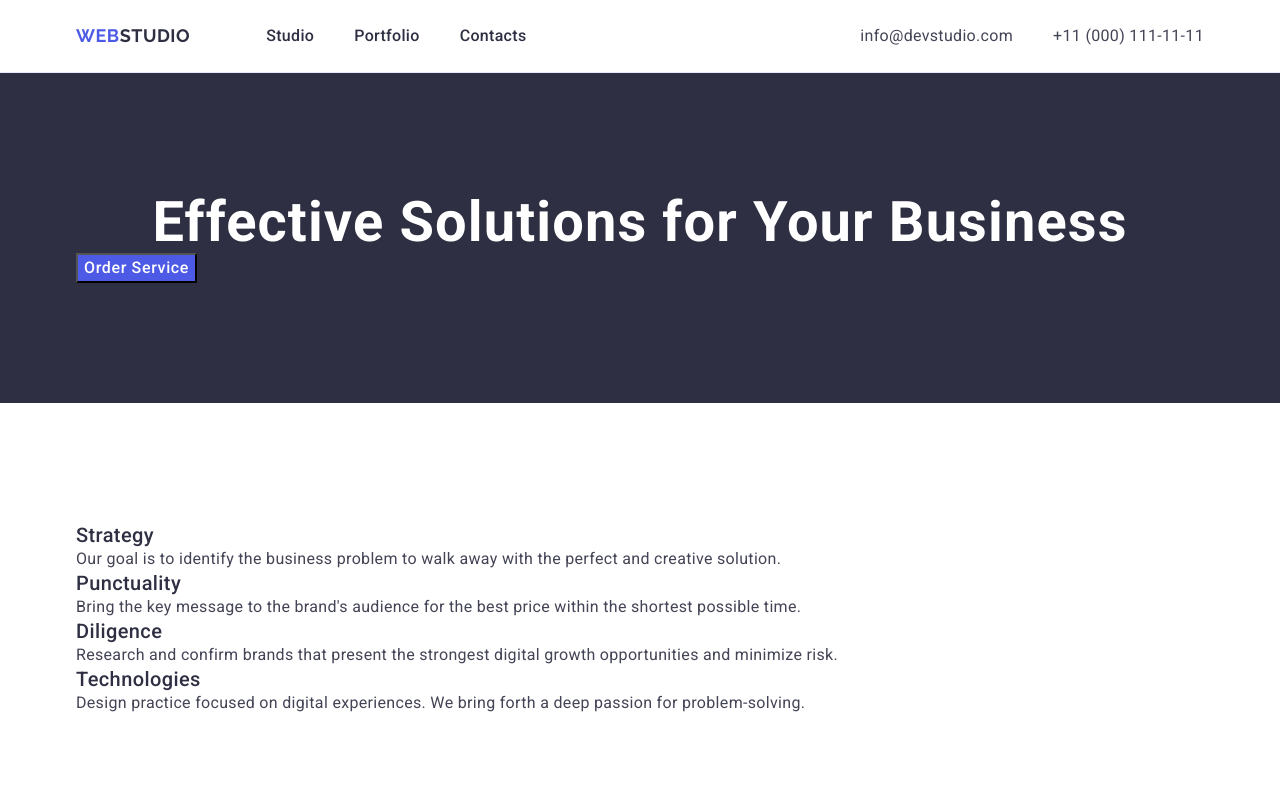
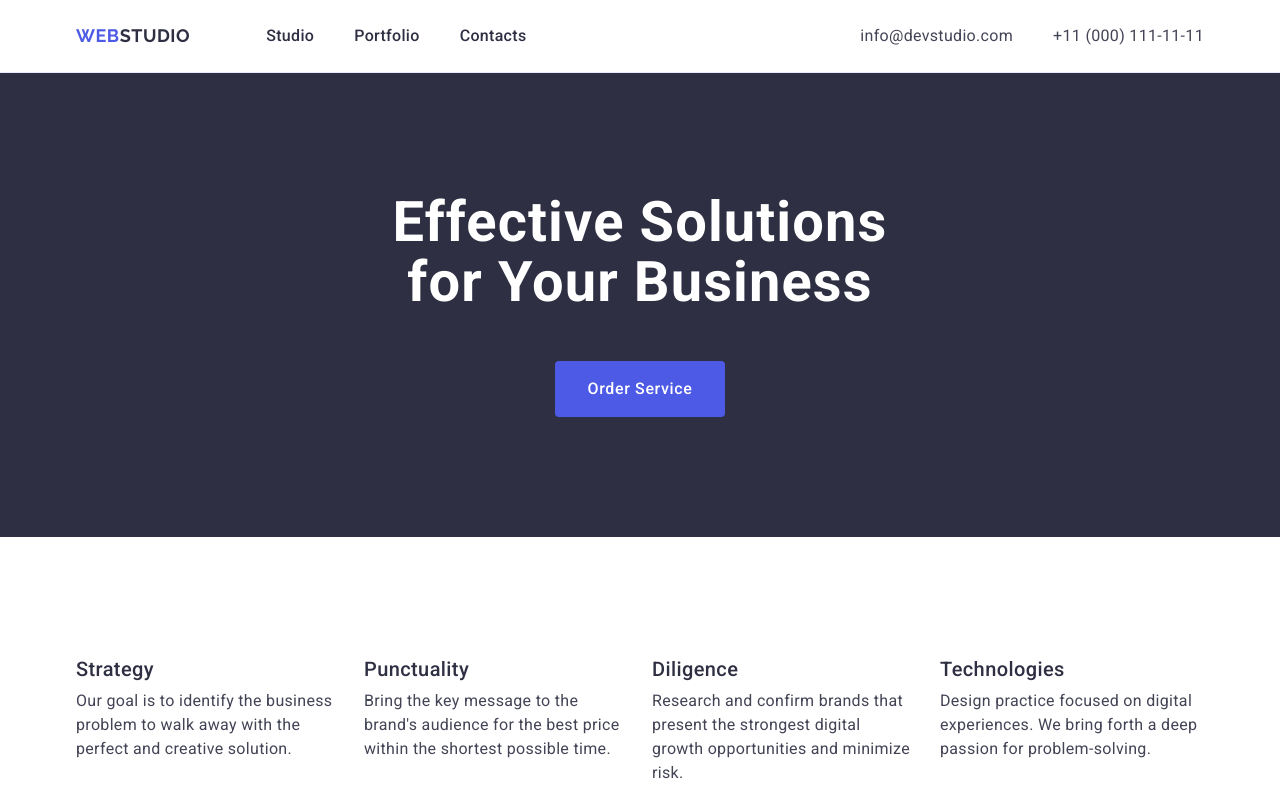
Before and after one commit to OlenaPanf/goit-markup-hw-03, a plain HTML site: page index.html in a window 1280 px wide. Shown: the top 800 px of the page. Drawn offline with nearby package versions, Linux system fonts and the light colour scheme.

Commit message:
except footer

```diff
--- a/css/styles.css
+++ b/css/styles.css
@@ -160,6 +160,10 @@ body {
         letter-spacing: 0.02em;
         color: #FFFFFF;
         text-align: center;
+        width: 496px;
+        margin-left: auto;
+        margin-right: auto;
+        margin-bottom: 48px;
 }
 
 .main-button {
@@ -170,12 +174,22 @@ body {
         letter-spacing: 0.04em;
         color: #FFFFFF;
         background: #4D5AE5;
+        padding: 16px 32px;
+        border-radius: 4px;
+        border: none;
+        display: block;
+        margin-left: auto;
+        margin-right: auto;
+        min-width: 169px;
+        height: 56px;
 }
 
 .main-button:hover,
 .main-button:focus {
     background: #404BBF;
 }
+
+
 
 /* ============== Section 2 ============== */
 /* section 2 and 3 and 4 */
@@ -209,6 +223,18 @@ body {
         color: #434455;
     }
 
+    .advantage-list {
+        display: flex;
+        column-gap: 24px;
+    }
+
+    .advantage-item {
+        width: calc((100% - 72px)/4);
+    }
+
+    .advantage-text-title {
+        margin-bottom: 8px;
+    }
 
 /* ============== Section 3 ============== */
 .third-section {
--- a/index.html
+++ b/index.html
@@ -65,30 +65,30 @@
       <section class="second-section section">
         <div class="container">
           <h2 class="advantage-title visually-hidden">Advantages</h2>
-          <ul class="list">
-            <li>
-              <h3 class="text-title">Strategy</h3>
+          <ul class="advantage-list list">
+            <li class="advantage-item">
+              <h3 class="advantage-text-title text-title">Strategy</h3>
               <p class="text">
                 Our goal is to identify the business problem to walk away with
                 the perfect and creative solution.
               </p>
             </li>
-            <li>
-              <h3 class="text-title">Punctuality</h3>
+            <li class="advantage-item">
+              <h3 class="advantage-text-title text-title">Punctuality</h3>
               <p class="text">
                 Bring the key message to the brand's audience for the best price
                 within the shortest possible time.
               </p>
             </li>
-            <li>
-              <h3 class="text-title">Diligence</h3>
+            <li class="advantage-item">
+              <h3 class="advantage-text-title text-title">Diligence</h3>
               <p class="text">
                 Research and confirm brands that present the strongest digital
                 growth opportunities and minimize risk.
               </p>
             </li>
-            <li>
-              <h3 class="text-title">Technologies</h3>
+            <li class="advantage-item">
+              <h3 class="advantage-text-title text-title">Technologies</h3>
               <p class="text">
                 Design practice focused on digital experiences. We bring forth a
                 deep passion for problem-solving.
```
